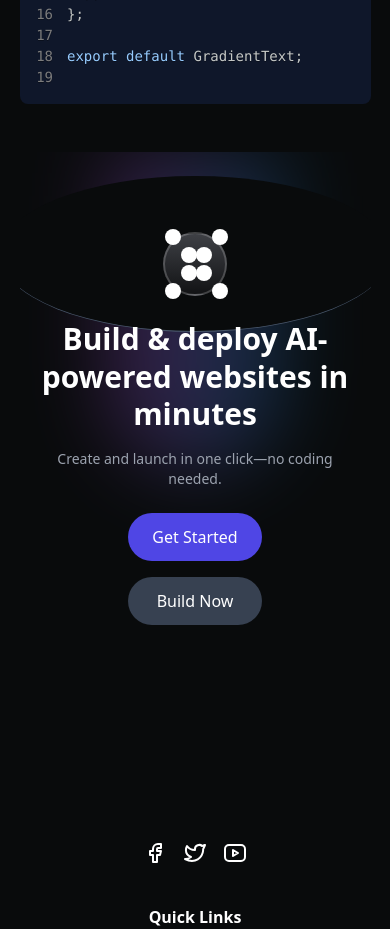
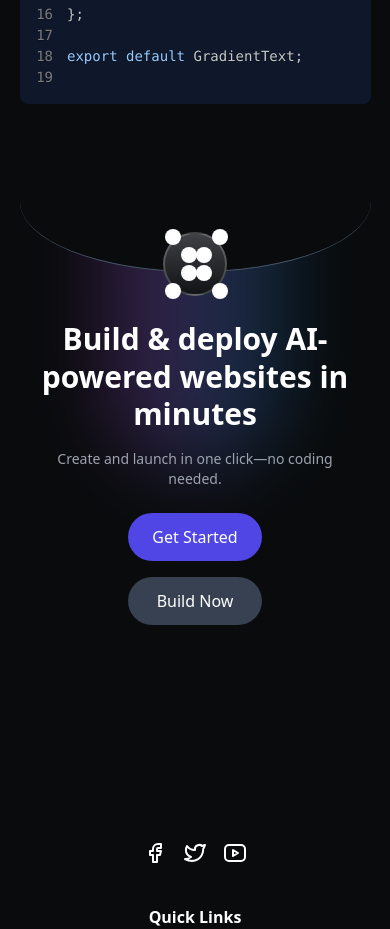
Before and after one commit to RudraIIT/InnovateX, a Next.js app: page / in a window 390 px wide. Shown: the part 2180-3109 px from the top of the page. Built offline with nearby package versions, Linux system fonts and the light colour scheme; no server answers.

Commit message:
Update bottom component styles: adjust semi-circle shape positioning and responsiveness for different screen sizes

```diff
--- a/components/bottom.tsx
+++ b/components/bottom.tsx
@@ -4,16 +4,19 @@ import { IconBrandFacebook, IconBrandTwitter, IconBrandYoutube } from "@tabler/i
 
 const BottomProps: React.FC = () => {
   return (
-    <div className="text-white flex flex-col min-h-screen overflow-hidden bg-[#090b0c]">
+    <div className="text-white flex flex-col min-h-screen overflow-hidden bg-[#090b0c] md:mt-16">
       {/* Hero Section */}
       <div className="flex flex-col items-center justify-center text-center pt-20 pb-32 relative px-4">
         <div className="absolute top-0 w-1/2 md:w-1/3 h-80 bg-gradient-to-r from-[#b446d3] to-[#1a83c9] rounded-b-full blur-2xl opacity-30"></div>
 
-        {/* Semi-circle Shape */}
-        <div
-          data-rf="frame.layer"
-          className="absolute flex flex-row justify-center items-center aspect-[10/4] w-screen bottom-[70%] bg-[#090b0c] rounded-[50%] border-b border-slate-600"
-        ></div>
+      {/* Semi-circle Shape */}
+      <div
+        data-rf="frame.layer"
+        className="absolute flex flex-row justify-center items-center w-full max-w-screen aspect-[10/4] bottom-[80%]
+        bg-[#090b0c] rounded-b-[50%] border-b border-slate-600
+        md:aspect-[7/3] md:bottom-[50%]
+        lg:aspect-[10/4] lg:bottom-[70%]"
+      ></div>
 
         {/* Logo */}
         <div className="relative z-10 mb-6">
```
